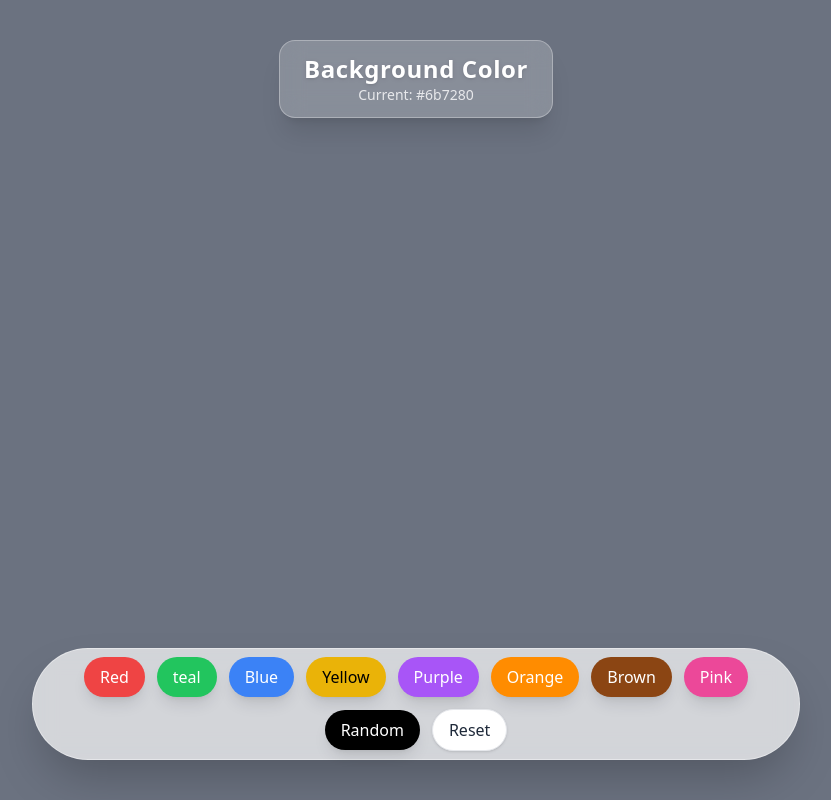
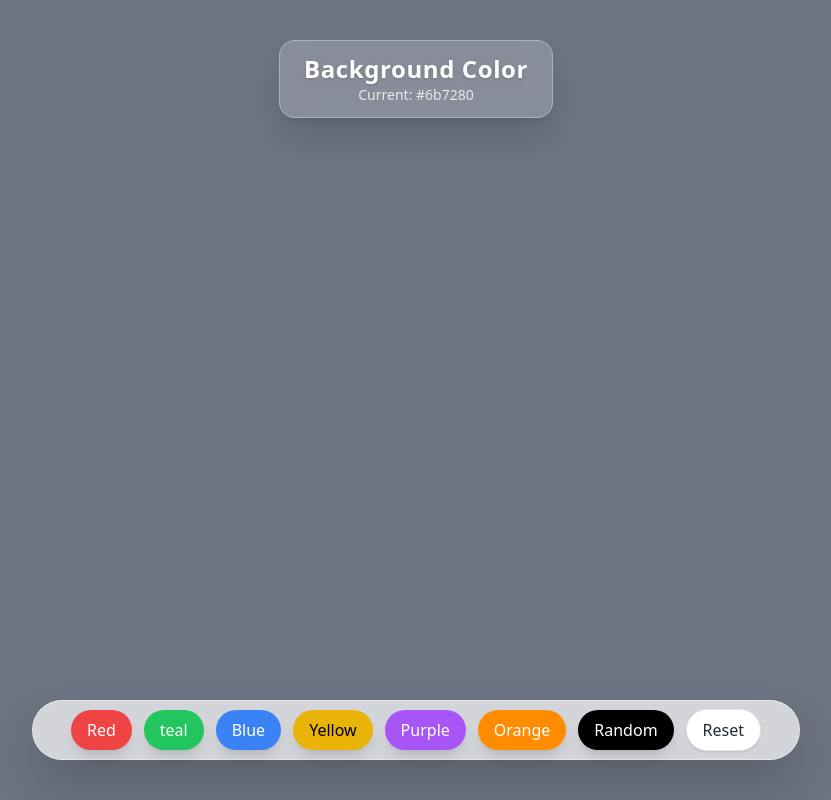
Before and after one commit to dimple-18/ColorPlay, a React (Vite) app: page / in a window 1280 px wide. Shown: the whole page, without its empty margins (224-1055 px from the left). Built offline with nearby package versions, Linux system fonts and the light colour scheme.

Commit message:
deleted brown and pink

```diff
--- a/src/App.jsx
+++ b/src/App.jsx
@@ -7,8 +7,6 @@ const PALETTE = [
   { label: "Yellow", value: "#eab308", text: "black" },
   { label: "Purple", value: "#a855f7", text: "white" },
   { label: "Orange", value: "#ff8c00", text: "white" },
-  { label: "Brown",  value: "#8b4513", text: "white" },
-  { label: "Pink",   value: "#ec4899", text: "white" },
 ];
 
 export default function App() {
```
